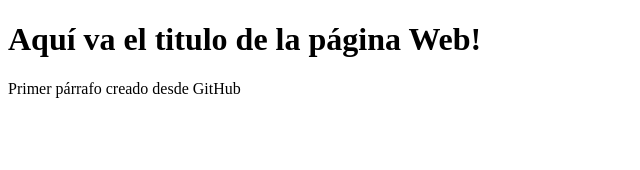
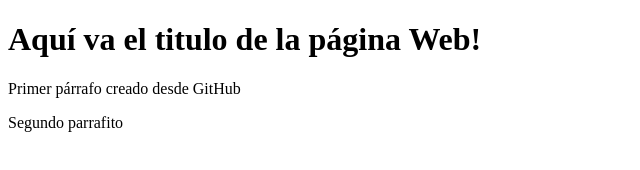
Before and after one commit to gegetako/proyecto-web-empresa, a plain HTML site: page index.html in a window 1280 px wide. Shown: the whole page, without its empty margins (0-640 px from the left). Drawn offline with Linux system fonts and the light colour scheme.

Commit message:
Agregando Segundo párrafo

```diff
--- a/index.html
+++ b/index.html
@@ -8,5 +8,6 @@
 <body>
     <h1>Aquí va el titulo de la página Web!</h1>
     <p>Primer párrafo creado desde GitHub</p>
+    <p>Segundo parrafito</p>
 </body>
 </html>
```
